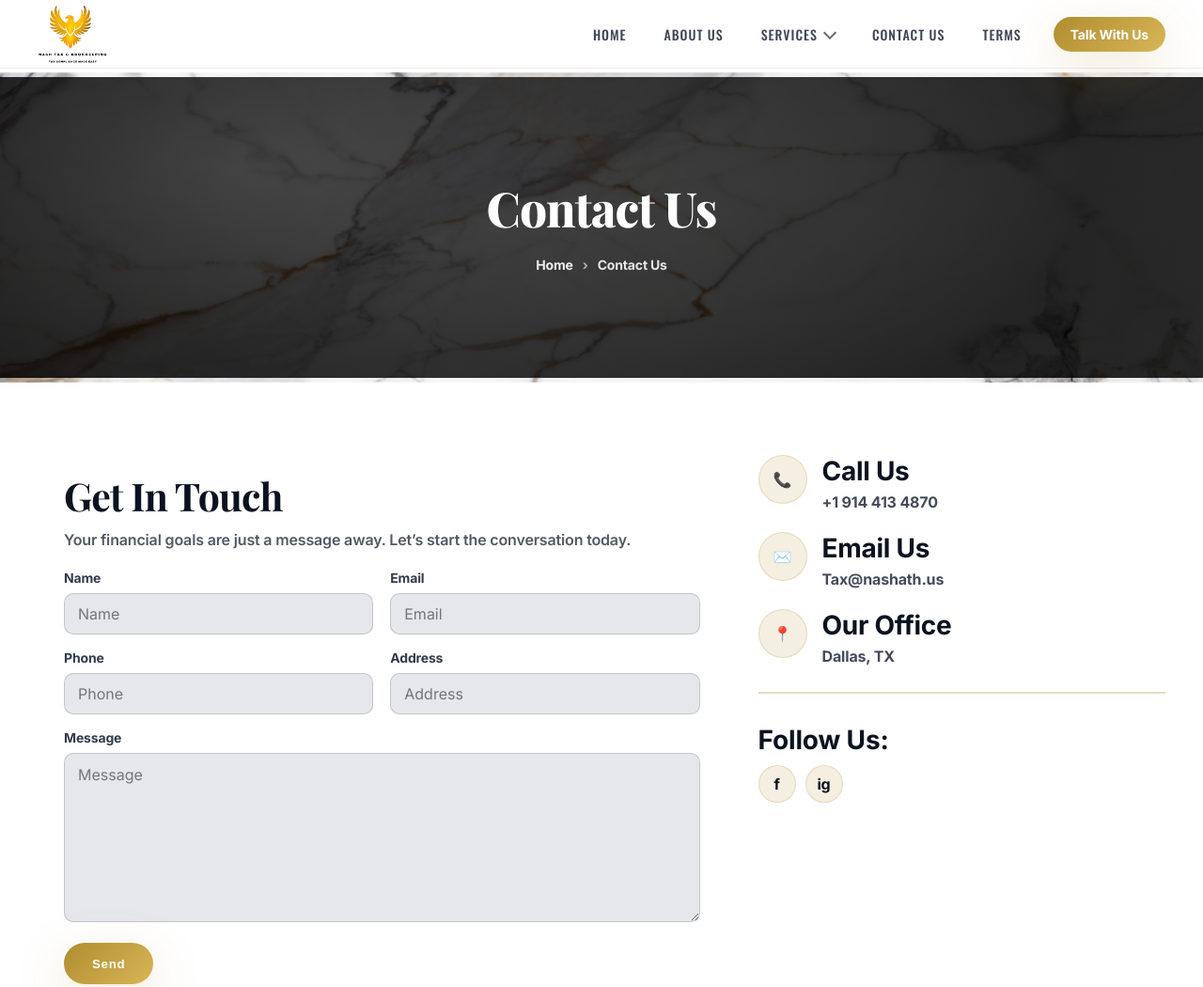
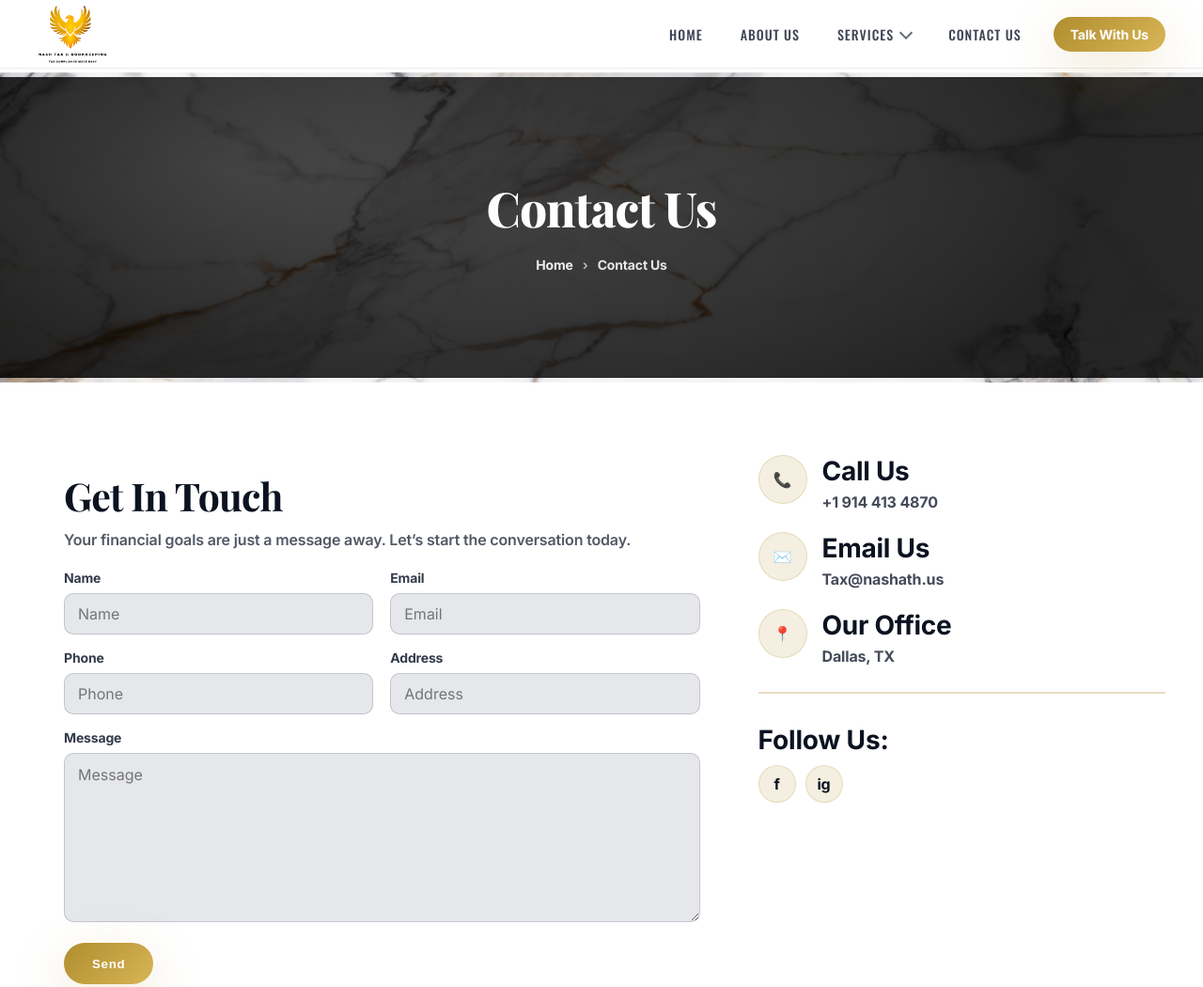
Before and after one commit to Naflin11/Nashath.us, a plain HTML site: page contact.html in a window 1280 px wide. Shown: the top 1050 px of the page at 94% size. Drawn offline with nearby package versions, Linux system fonts and the light colour scheme.

Commit message:
Updated footer, navbar, privacy page and styling

```diff
--- a/contact.html
+++ b/contact.html
@@ -417,6 +417,7 @@
       <a href="about.html">About</a>
       <a href="service.html">Services</a>
       <a href="contact.html">Contact</a>
+      <a href="terms.html">Privacy Policy</a>
     </div>
 
     <div class="pFooter__col">
--- a/navbar.html
+++ b/navbar.html
@@ -25,7 +25,7 @@
         </div>
 
         <div class="navItem"><a href="contact.html">Contact Us</a></div>
-        <div class="navItem"><a href="terms.html">Terms</a></div>
+
       </nav>
 
       <a class="navCta" href="contact.html">Talk With Us</a>
@@ -58,7 +58,7 @@
         </div>
 
         <a class="mLink" href="contact.html">Contact Us</a>
-         <div class="mLink"><a href="terms.html">Terms</a></div>
+
         <a class="mLink" href="contact.html" style="background:rgba(176,141,47,.12); border-radius:14px;">
           Talk With Us
         </a>
```
Also changed, not shown: about.html (+1 -0 lines), bookkeeping.html (+1 -0 lines), business-formation.html (+1 -0 lines), businesstax.html (+1 -0 lines), index.html (+1 -0 lines), individual.html (+1 -0 lines), payroll.html (+1 -0 lines), service.html (+1 -0 lines).
